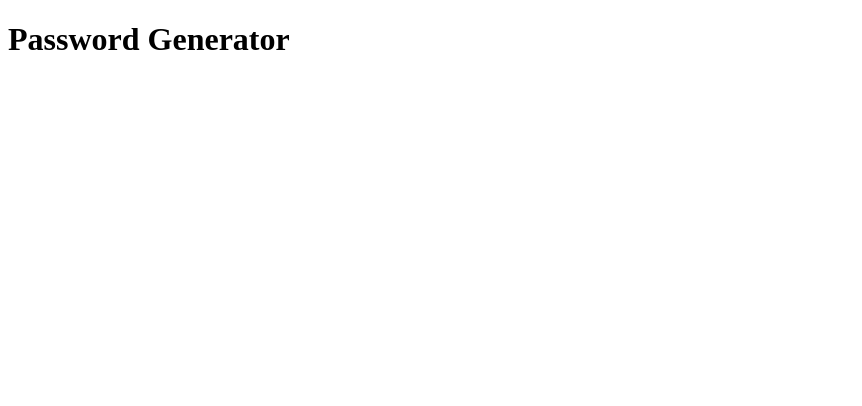
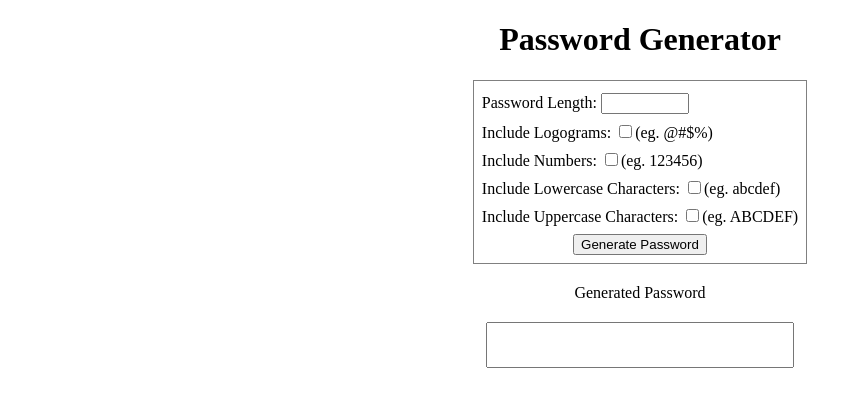
Before and after one commit to MegaOptimal/password_generator, a plain HTML site: page index.html in a window 1280 px wide. Shown: the whole page, without its empty margins (0-862 px from the left). Drawn offline with Linux system fonts and the light colour scheme.

Commit message:
Added password generator UI

```diff
--- a/css/style.css
+++ b/css/style.css
@@ -0,0 +1,49 @@
+/* Cosmetic styles */
+form {
+    display: flex;
+    flex-direction: column;
+    align-items: flex-start;
+    flex-wrap: wrap;
+    gap: 8px;
+    padding: 8px;
+    border: 1px solid hsl(0deg 0% 50%);
+}
+
+label {
+    font-weight: 500;
+}
+
+h1 {
+    text-align: center;
+}
+
+button {
+    height: 2.5rem;
+    flex-grow: 1;
+    flex-basis: 70px;
+}
+
+.container {
+    display: flex;
+    flex-direction: column;
+    justify-content: center;
+    align-items: center;
+    gap: 20px;
+}
+
+.center {
+    align-self: center;
+}
+
+#generated_psw {
+    display: block;
+    height: 2.5rem;
+    width: 300px;
+    text-align: center;
+}
+
+#pswlength {
+    display: inline-block;
+    width: 80px;
+    margin-top: 4px;
+}
--- a/index.html
+++ b/index.html
@@ -1,5 +1,6 @@
 <!DOCTYPE html>
 <html lang="en">
+
 <head>
     <meta charset="UTF-8">
     <meta name="viewport" content="width=device-width, initial-scale=1.0">
@@ -8,7 +9,36 @@
     <link rel="stylesheet" href="css/style.css">
     <link rel="shortcut icon" href="img/favicon.ico" type="image/x-icon">
 </head>
+
 <body>
-<h1>Password Generator</h1>
+    <h1>Password Generator</h1>
+    <div class="container">
+        <form>
+            <label for="pswlength">Password Length:
+                <input type="text" id="pswlength" name="pswlength" />
+            </label>
+            <label for="include_logograms">Include Logograms:
+                <input type="checkbox" id="include_logograms" name="include_logograms" value="True">(eg. @#$%)
+            </label>
+
+            <label for="include_numbers">Include Numbers:
+                <input type="checkbox" id="include_symb" name="include_symb" value="True">(eg. 123456)
+            </label>
+
+            <label for="include_lowercase">Include Lowercase Characters:
+                <input type="checkbox" id="include_lowercase" name="include_lowercase" value="True">(eg. abcdef)
+            </label>
+
+            <label for="include_uppercase">Include Uppercase Characters:
+                <input type="checkbox" id="include_uppercase" name="include_uppercase" value="True">(eg. ABCDEF)
+            </label>
+
+            <input type="button" class="center" value="Generate Password">
+        </form>
+
+        <label for="generated_psw">Generated Password</label>
+        <input id="generated_psw" type="text" readonly>
+    </div>
 </body>
+
 </html>
```
